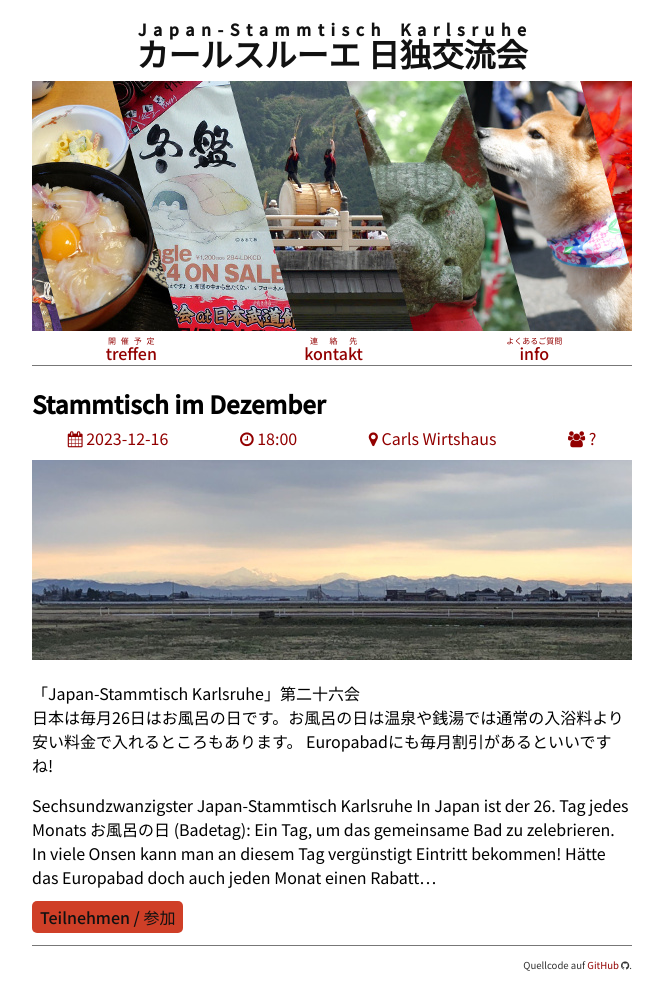
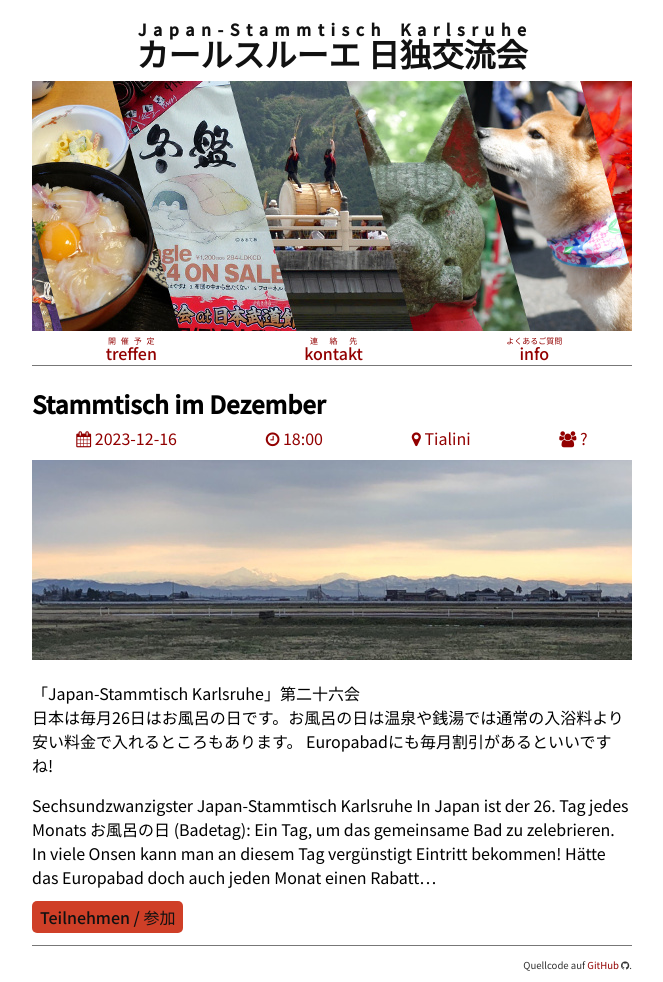
Before and after one commit to tcsch/japanstammtisch.github.io, a Jekyll site: the page built from _posts/2023-12-16-dec.md, in a window 1280 px wide. Shown: the whole page, without its empty margins (308-971 px from the left). Built offline with Jekyll 4.4.1, drawn with Linux system fonts in a browser that asks for light colours.

Commit message:
Change of location of meetup dec

```diff
--- a/_posts/2023-12-16-dec.md
+++ b/_posts/2023-12-16-dec.md
@@ -2,7 +2,7 @@
 layout: post
 title: "Stammtisch im Dezember"
 time: "18:00"
-place: '<a href="https://goo.gl/maps/VkFqDG4UsfSfi5yt8">Carls Wirtshaus</a>'
+place: '<a href="https://maps.app.goo.gl/pJtSkanSf3TEqPRz7">Tialini</a>'
 people: "?"
 compo: []
 img: "dec.jpg"
```
